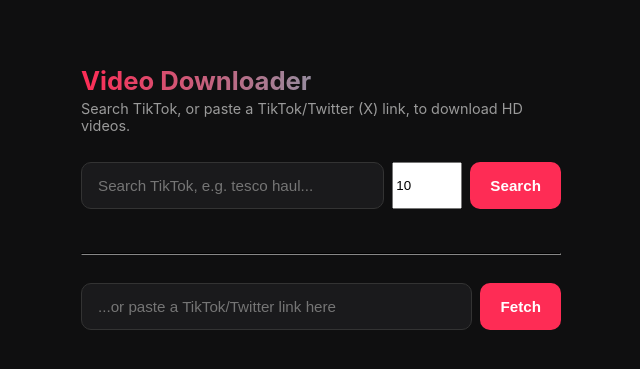
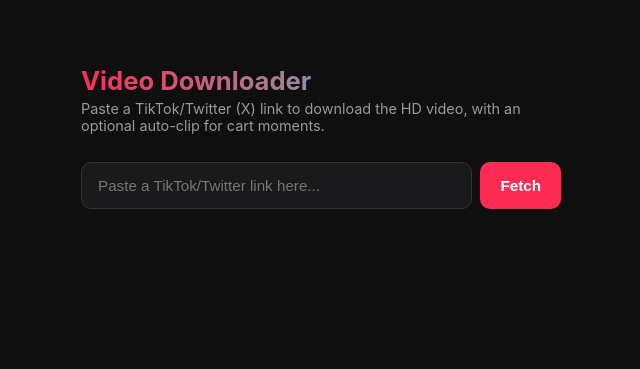
Before and after one commit to heistesty/tiktok-downloader, a Flask app: page / in a window 1280 px wide. Shown: the top 369 px of the page, without its empty margins (319-959 px from the left). Run offline with Flask 3, Linux system fonts and the light colour scheme; some libraries are stand-ins or nearby versions.

Commit message:
Update index.html

```diff
--- a/templates/index.html
+++ b/templates/index.html
@@ -211,21 +211,10 @@
 <body>
   <div class="container">
     <h1>Video Downloader</h1>
-    <p class="subtitle">Search TikTok, or paste a TikTok/Twitter (X) link, to download HD videos.</p>
+    <p class="subtitle">Paste a TikTok/Twitter (X) link to download the HD video, with an optional auto-clip for cart moments.</p>
 
     <div class="input-row">
-      <input type="text" id="searchInput" placeholder="Search TikTok, e.g. tesco haul...">
-      <input type="number" id="searchCount" value="10" min="1" max="30" style="width:70px; flex:none;" title="Number of results">
-      <button id="searchBtn">Search</button>
-    </div>
-
-    <div class="status" id="searchStatus"></div>
-    <div id="searchResults" class="search-results"></div>
-
-    <hr style="border-color:#333; margin: 28px 0;">
-
-    <div class="input-row">
-      <input type="text" id="urlInput" placeholder="...or paste a TikTok/Twitter link here">
+      <input type="text" id="urlInput" placeholder="Paste a TikTok/Twitter link here...">
       <button id="goBtn">Fetch</button>
     </div>
 
@@ -268,116 +257,6 @@ const metaEl = document.getElementById('meta');
 const downloadBtn = document.getElementById('downloadBtn');
 
 let currentUrl = '';
-
-const searchInput = document.getElementById('searchInput');
-const searchCount = document.getElementById('searchCount');
-const searchBtn = document.getElementById('searchBtn');
-const searchStatus = document.getElementById('searchStatus');
-const searchResults = document.getElementById('searchResults');
-
-searchBtn.addEventListener('click', runSearch);
-searchInput.addEventListener('keydown', (e) => { if (e.key === 'Enter') runSearch(); });
-
-async function runSearch() {
-  const query = searchInput.value.trim();
-  const count = parseInt(searchCount.value, 10) || 10;
-  if (!query) return;
-
-  searchResults.innerHTML = '';
-  setSearchStatus('Searching...');
-  searchBtn.disabled = true;
-
-  try {
-    const res = await fetch('/api/search', {
-      method: 'POST',
-      headers: { 'Content-Type': 'application/json' },
-      body: JSON.stringify({ query, count })
-    });
-    const data = await res.json();
-    if (!res.ok) throw new Error(data.error || 'Search failed');
-
-    if (!data.videos || data.videos.length === 0) {
-      setSearchStatus('No results found.');
-      return;
-    }
-
-    setSearchStatus(`Found ${data.videos.length} video(s).`);
-    renderResults(data.videos);
-  } catch (err) {
-    setSearchStatus(err.message, true);
-  } finally {
-    searchBtn.disabled = false;
-  }
-}
-
-function renderResults(videos) {
-  searchResults.innerHTML = '';
-  videos.forEach((v) => {
-    const card = document.createElement('div');
-    card.className = 'result-card';
-
-    const img = document.createElement('img');
-    img.src = v.thumbnail || '';
-    img.alt = '';
-
-    const info = document.createElement('div');
-    info.className = 'info';
-    const title = document.createElement('div');
-    title.className = 'r-title';
-    title.textContent = v.title || 'TikTok video';
-    const meta = document.createElement('div');
-    meta.className = 'r-meta';
-    meta.textContent = v.uploader ? `@${v.uploader}` : '';
-    info.appendChild(title);
-    info.appendChild(meta);
-
-    const btn = document.createElement('button');
-    btn.textContent = 'Download';
-    btn.addEventListener('click', () => downloadFromCard(v.url, btn));
-
-    const clipBtn = document.createElement('button');
-    clipBtn.textContent = 'Auto-Clip';
-    clipBtn.style.background = '#333';
-    clipBtn.style.color = 'var(--text)';
-    clipBtn.style.border = 'none';
-    clipBtn.style.borderRadius = '8px';
-    clipBtn.addEventListener('click', () => runAutoClip(v.url, clipBtn));
-
-    card.appendChild(img);
-    card.appendChild(info);
-    card.appendChild(btn);
-    card.appendChild(clipBtn);
-    searchResults.appendChild(card);
-  });
-}
-
-async function downloadFromCard(url, btn) {
-  btn.disabled = true;
-  const originalText = btn.textContent;
-  btn.textContent = 'Downloading...';
-
-  try {
-    const res = await fetch('/api/download', {
-      method: 'POST',
-      headers: { 'Content-Type': 'application/json' },
-      body: JSON.stringify({ url })
-    });
-    const data = await res.json();
-    if (!res.ok) throw new Error(data.error || 'Download failed');
-    window.location.href = data.download_url;
-    btn.textContent = 'Done';
-  } catch (err) {
-    btn.textContent = 'Failed';
-    setSearchStatus(err.message, true);
-  } finally {
-    setTimeout(() => { btn.disabled = false; btn.textContent = originalText; }, 2000);
-  }
-}
-
-function setSearchStatus(msg, isError = false) {
-  searchStatus.textContent = msg;
-  searchStatus.className = 'status' + (isError ? ' error' : '');
-}
 
 // Auto-fetch info when a link is pasted
 urlInput.addEventListener('paste', () => {
```
